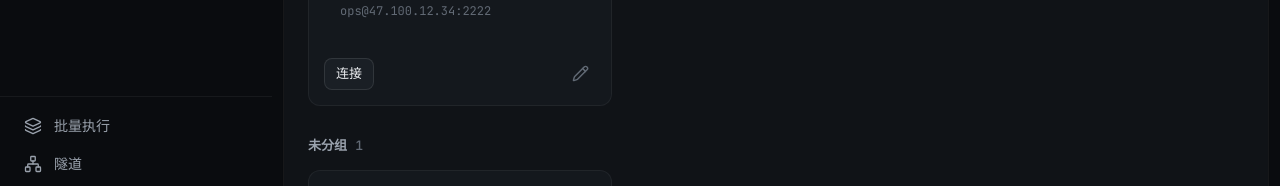
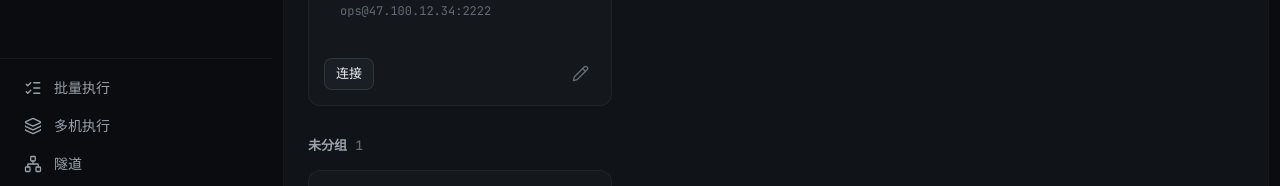
Before and after one commit to cnklpz/myshellplus, a React (Vite) app: page / in a window 1280 px wide. Shown: the part 480-666 px from the top of the page. Built offline with nearby package versions, Linux system fonts and the light colour scheme.

Commit message:
fix(ui): thin bar cursor hidden during local-echo prediction; drop sidebar address; batch bar entry

```diff
--- a/src/components/Sidebar.tsx
+++ b/src/components/Sidebar.tsx
@@ -1,5 +1,5 @@
 // Left sidebar: page switch (首页 / 终端) on top, host list in the middle, tools (opened as modals) at the bottom.
-import { Bot, House, Layers, Network, ScrollText, Settings, SquareTerminal } from "lucide-react";
+import { Bot, House, Layers, ListChecks, Network, ScrollText, Settings, SquareTerminal } from "lucide-react";
 import { HostSidebar } from "../features/hosts/HostSidebar";
 import { type ToolModal, type View, useApp } from "../store";
 
@@ -9,7 +9,7 @@ const PAGES: { view: View; label: string; icon: typeof House }[] = [
 ];
 
 const TOOLS: { modal: ToolModal; label: string; icon: typeof House }[] = [
-  { modal: "batch", label: "批量执行", icon: Layers },
+  { modal: "batch", label: "多机执行", icon: Layers },
   { modal: "tunnels", label: "隧道", icon: Network },
   { modal: "snippets", label: "片段", icon: ScrollText },
   { modal: "agent", label: "Agent", icon: Bot },
@@ -21,6 +21,7 @@ export function Sidebar() {
   const modal = useApp((s) => s.modal);
   const setModal = useApp((s) => s.setModal);
   const sessions = useApp((s) => s.tabs.length);
+  const composerOpen = useApp((s) => s.composerOpen);
 
   return (
     <div className="sb">
@@ -39,6 +40,19 @@ export function Sidebar() {
       </div>
 
       <nav className="sb-tools">
+        <button
+          className={"sb-item" + (composerOpen && view === "terminal" ? " on" : "")}
+          title="在当前终端下方输入多行命令"
+          onClick={() => {
+            const s = useApp.getState();
+            const open = !(s.composerOpen && s.view === "terminal");
+            s.setComposerOpen(open);
+            if (open) s.setView("terminal");
+          }}
+        >
+          <ListChecks />
+          <span>批量执行</span>
+        </button>
         {TOOLS.map((t) => (
           <button key={t.modal} className={"sb-item" + (modal === t.modal ? " on" : "")} onClick={() => setModal(t.modal)}>
             <t.icon />
--- a/src/features/hosts/HostSidebar.tsx
+++ b/src/features/hosts/HostSidebar.tsx
@@ -253,7 +253,6 @@ export function HostSidebar() {
                           <span className={connDot(conn[h.id]?.state)} />
                         </span>
                         <span className="name ellipsis">{h.name}</span>
-                        <span className="meta mono">{h.host}</span>
                       </div>
                     ))}
                 </div>
--- a/src/features/terminal/config.ts
+++ b/src/features/terminal/config.ts
@@ -23,6 +23,9 @@ export const TERM_OPTIONS: ITerminalOptions = {
   lineHeight: 1.15,
   scrollback: 5000,
   cursorBlink: true,
+  cursorStyle: "bar",
+  cursorWidth: 2,
+  cursorInactiveStyle: "outline",
   allowProposedApi: true,
   get theme() {
     return termTheme();
--- a/src/features/terminal/localEcho.ts
+++ b/src/features/terminal/localEcho.ts
@@ -2,6 +2,7 @@
 // underlined overlay at the cursor; when the server's echo arrives, confirmed characters drop out of
 // the overlay. Nothing is ever written into the xterm buffer, so a wrong guess can't corrupt output.
 import type { Terminal } from "@xterm/xterm";
+import { termTheme } from "../../lib/themes";
 
 export type EchoMode = "off" | "auto" | "on";
 
@@ -60,6 +61,19 @@ export class LocalEcho {
     this.settings = echoSettings();
     if (!this.enabled()) this.clear();
   };
+
+  /** Hides/restores the real cursor while predicted text is drawn. */
+  private cursorHidden = false;
+  private setCursorHidden(hide: boolean) {
+    if (hide === this.cursorHidden) return;
+    this.cursorHidden = hide;
+    const theme = { ...termTheme() };
+    if (hide) {
+      theme.cursor = "transparent";
+      theme.cursorAccent = "transparent";
+    }
+    this.term.options.theme = theme;
+  }
 
   constructor(private term: Terminal) {
     this.overlay = document.createElement("div");
@@ -170,6 +184,7 @@ export class LocalEcho {
     this.pending = "";
     this.anchor = null;
     this.overlay.style.display = "none";
+    this.setCursorHidden(false);
   }
 
   /** Typed but nothing came back for a while: probably echo is off (password prompt). */
@@ -188,6 +203,7 @@ export class LocalEcho {
   private render() {
     if (!this.pending || !this.anchor) {
       this.overlay.style.display = "none";
+      this.setCursorHidden(false);
       return;
     }
     const screen = this.overlay.parentElement;
@@ -203,6 +219,7 @@ export class LocalEcho {
     const o = this.overlay;
     o.textContent = this.pending;
     o.style.display = "block";
+    this.setCursorHidden(true);
     o.style.left = `${this.anchor.x * cw}px`;
     o.style.top = `${row * ch}px`;
     o.style.height = `${ch}px`;
--- a/src/features/terminal/terminal.css
+++ b/src/features/terminal/terminal.css
@@ -195,10 +195,7 @@
   text-decoration: underline dotted color-mix(in srgb, var(--accent) 70%, transparent);
   text-underline-offset: 3px;
 }
-.local-echo::after {
-  content: ""; display: inline-block; width: 2px; height: 70%; vertical-align: middle;
-  background: var(--accent); opacity: 0.7; margin-left: 1px;
-}
+
 
 .term-latency { flex: none; font-size: var(--fs-xs); font-variant-numeric: tabular-nums; color: var(--fg-2); }
 .term-latency.warn { color: var(--warn); }
--- a/src/store.ts
+++ b/src/store.ts
@@ -30,6 +30,8 @@ interface AppState {
   modal: ToolModal | null;
   /** Terminal page group filter ("" = all) */
   termGroup: string;
+  /** Multi-line command bar docked under the active terminal */
+  composerOpen: boolean;
   sidePanel: SidePanel;
   /** Host shown in the side panel (defaults to the active tab's host) */
   panelHostId: string | null;
@@ -45,6 +47,7 @@ interface AppState {
   setView: (v: View) => void;
   setModal: (m: ToolModal | null) => void;
   setTermGroup: (g: string) => void;
+  setComposerOpen: (open: boolean) => void;
   setSidePanel: (p: SidePanel) => void;
   setPanelHost: (id: string | null) => void;
   addTab: (t: TermTab) => void;
@@ -69,6 +72,7 @@ export const useApp = create<AppState>((set, get) => ({
   view: "home",
   modal: null,
   termGroup: "",
+  composerOpen: false,
   sidePanel: "monitor",
   panelHostId: null,
   toasts: [],
@@ -82,6 +86,7 @@ export const useApp = create<AppState>((set, get) => ({
   setView: (view) => set({ view }),
   setModal: (modal) => set({ modal }),
   setTermGroup: (termGroup) => set({ termGroup }),
+  setComposerOpen: (composerOpen) => set({ composerOpen }),
   setSidePanel: (sidePanel) => set({ sidePanel }),
   setPanelHost: (panelHostId) => set({ panelHostId }),
   addTab: (t) => set({ tabs: [...get().tabs, t], activeTab: t.id, view: "terminal", panelHostId: t.hostId }),
```
